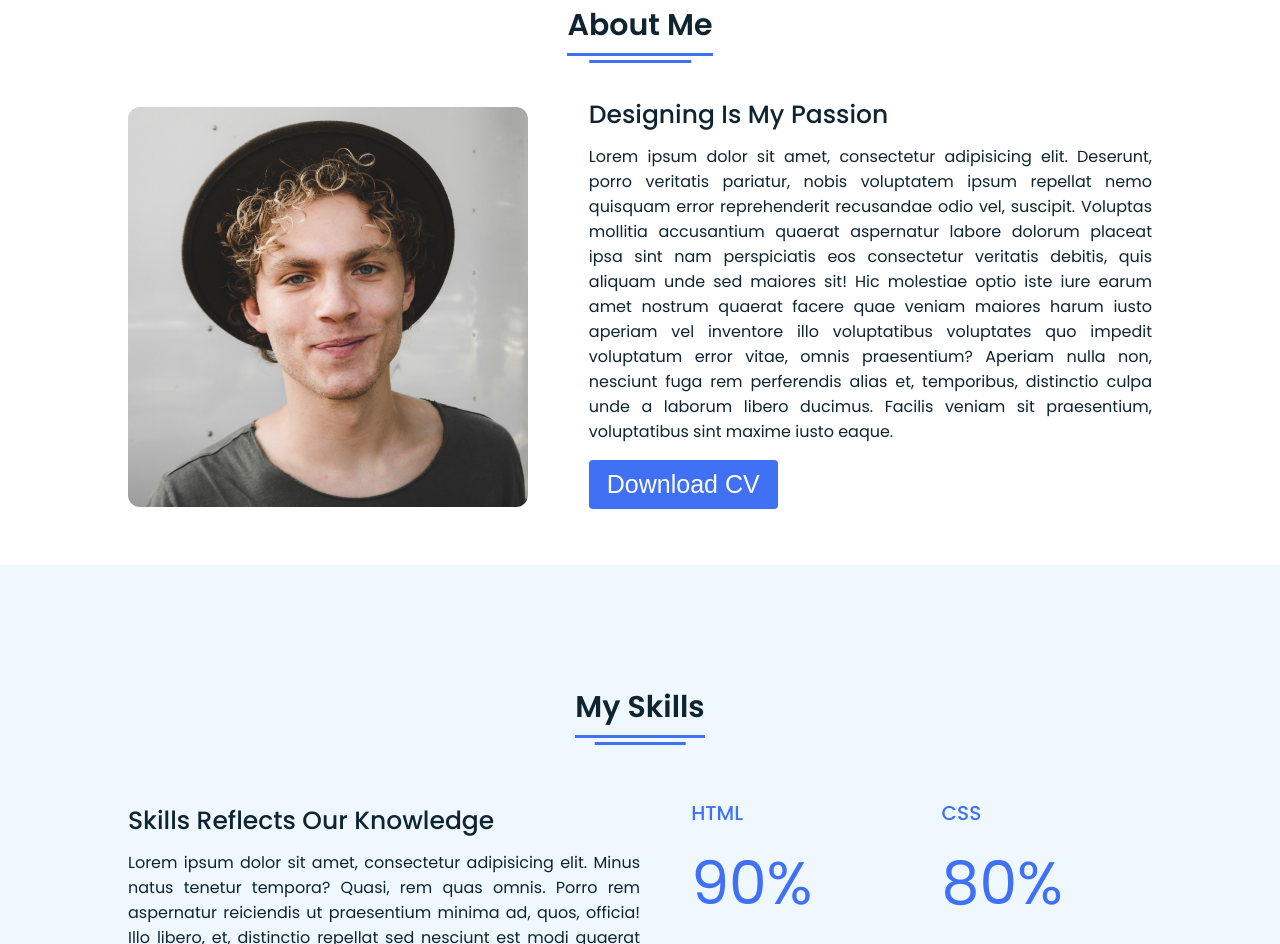
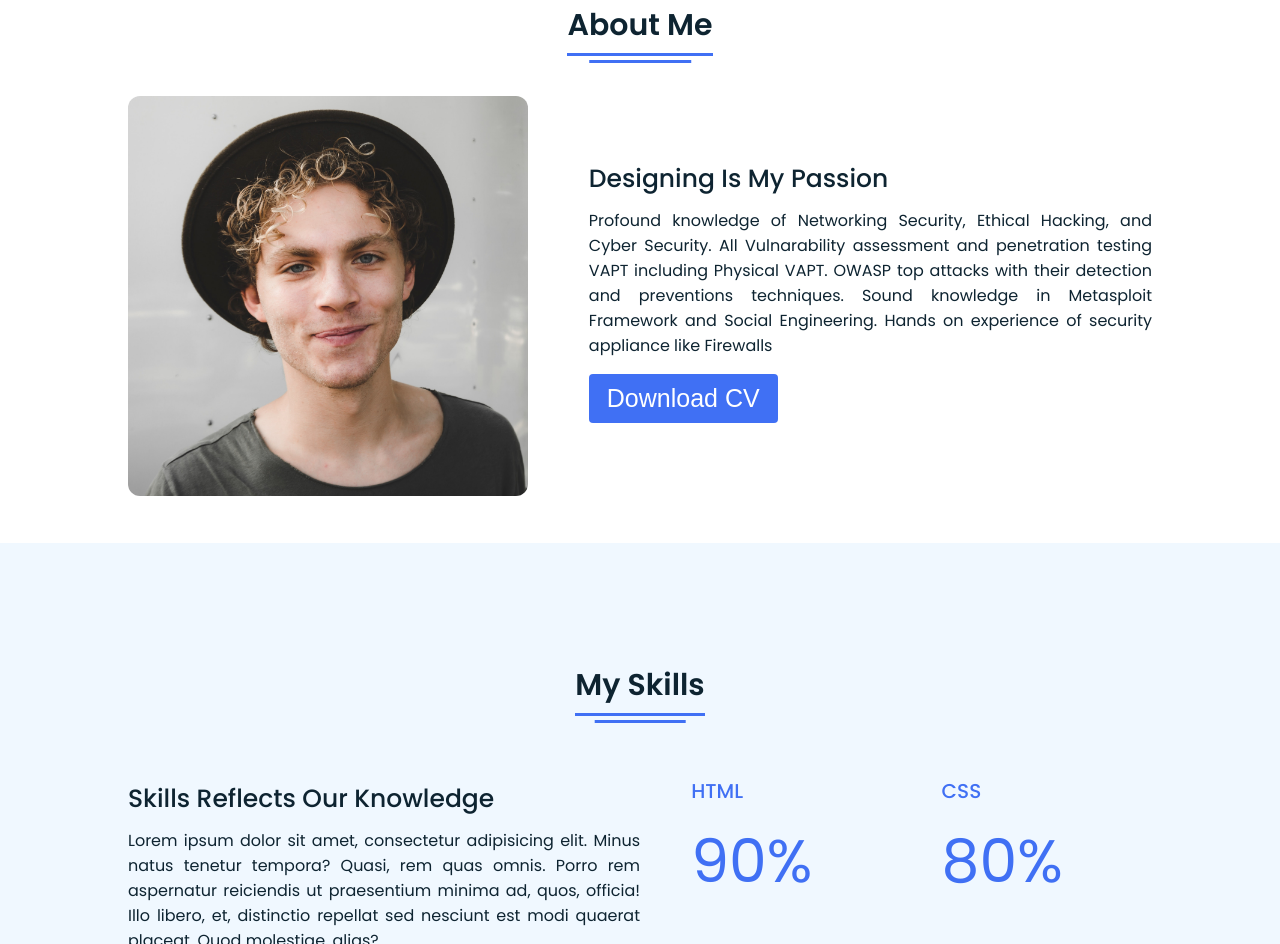
Before and after one commit to Naresh15112020/portfolio, a plain HTML site: page index.html in a window 1280 px wide. Shown: the part 877-1821 px from the top of the page. Drawn offline with Linux system fonts and the light colour scheme.

Commit message:
Update index.html

```diff
--- a/index.html
+++ b/index.html
@@ -64,7 +64,11 @@
     </div>
     <div class="right">
       <div class="topic">Designing Is My Passion</div>
-      <p>Lorem ipsum dolor sit amet, consectetur adipisicing elit. Deserunt, porro veritatis pariatur, nobis voluptatem ipsum repellat nemo quisquam error reprehenderit recusandae odio vel, suscipit. Voluptas mollitia accusantium quaerat aspernatur labore dolorum placeat ipsa sint nam perspiciatis eos consectetur veritatis debitis, quis aliquam unde sed maiores sit! Hic molestiae optio iste iure earum amet nostrum quaerat facere quae veniam maiores harum iusto aperiam vel inventore illo voluptatibus voluptates quo impedit voluptatum error vitae, omnis praesentium? Aperiam nulla non, nesciunt fuga rem perferendis alias et, temporibus, distinctio culpa unde a laborum libero ducimus. Facilis veniam sit praesentium, voluptatibus sint maxime iusto eaque.</p>
+      <p>Profound knowledge of Networking Security, Ethical Hacking, and Cyber Security.
+All Vulnarability assessment and penetration testing VAPT including Physical VAPT.
+OWASP top attacks with their detection and preventions techniques.
+Sound knowledge in Metasploit Framework and Social Engineering.
+Hands on experience of security appliance like Firewalls</p>
       <div class="button">
         <button>Download CV</button>
       </div>
```
